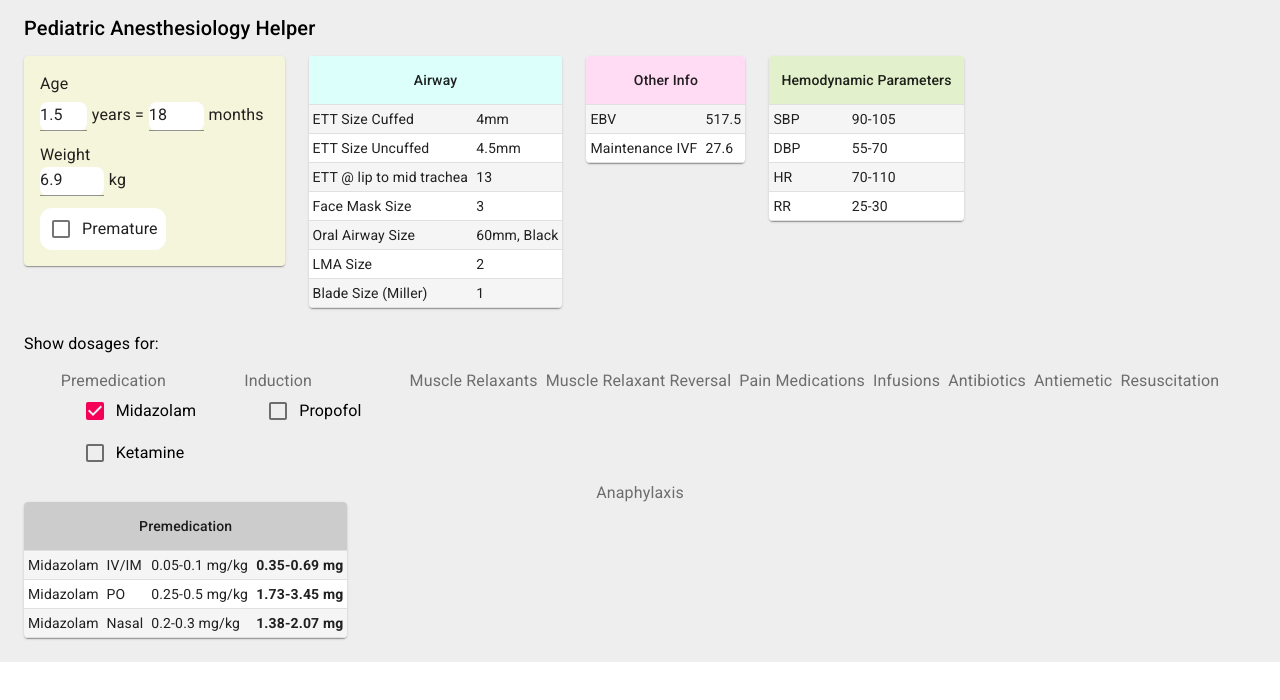
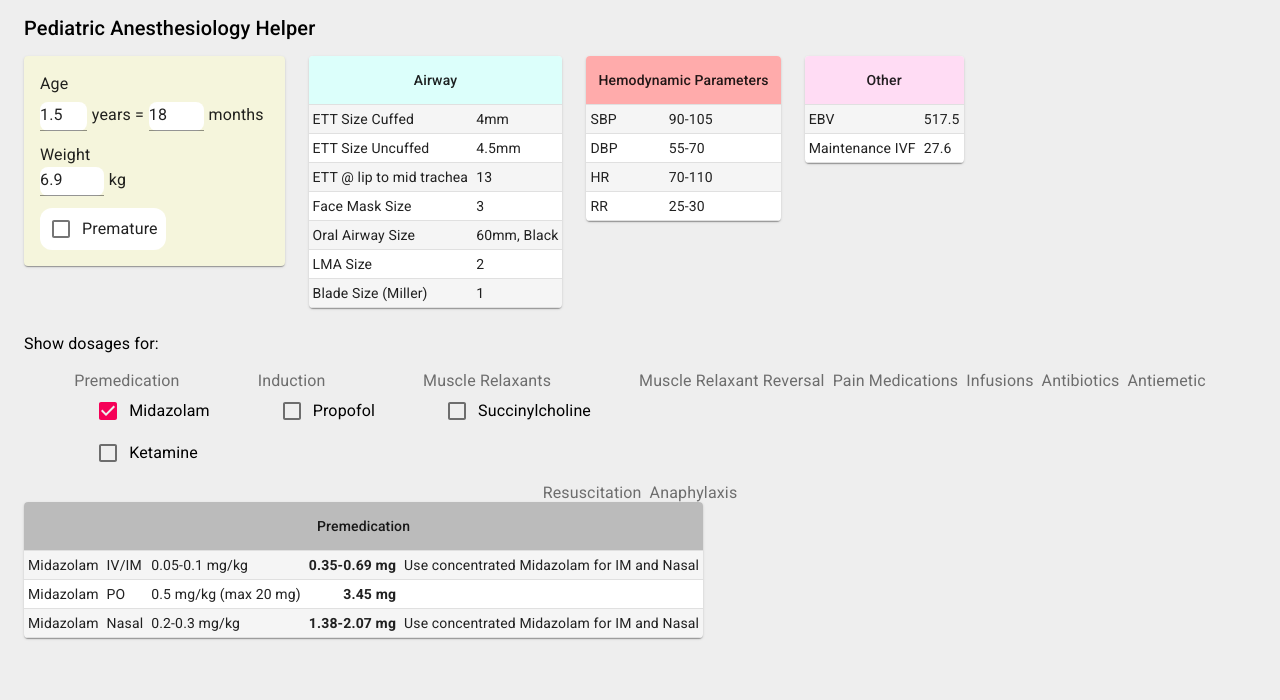
Before and after one commit to carlgao/carlgao.github.io, a React (Create React App) app: page / in a window 1280 px wide. Both pictures are taken after a click on the label "Midazolam". Shown: the top 700 px of the page. Built offline with nearby package versions, Linux system fonts and the light colour scheme; the HTML template or start-up script is replaced by a standard one.

Commit message:
custom formulas; styling

```diff
--- a/src/App.js
+++ b/src/App.js
@@ -21,7 +21,6 @@ const catCountsDefault = DEBUG ? { 0: 1, 1: 1 } : {};
 const prematureDefault = DEBUG ? true : false;
 
 const useStyles = makeStyles({
-  root: { backgroundColor: "#EEEEEE" },
   title: {
     paddingBottom: 12,
     paddingTop: 12,
@@ -66,7 +65,7 @@ export default function App() {
   const classes = useStyles();
 
   return (
-    <Container maxWidth={false} className={classes.root}>
+    <Container maxWidth={false}>
       <Typography className={classes.title} variant="h6">
         Pediatric Anesthesiology Helper
       </Typography>
@@ -81,13 +80,14 @@ export default function App() {
           premature={premature}
           onPrematureChange={setPremature}
         />
-        <NonMedOutput age={months / 12} weight={weight} premature={premature} />
+        <NonMedOutput age={years} weight={weight} premature={premature} />
       </div>
       <MedsInput categories={CATEGORIES} onChange={handleMedChange} />
       <MedsOutput
         catCounts={catCounts}
         categories={CATEGORIES}
         medIdSet={medIdSet}
+        age={years}
         weight={weight}
       />
     </Container>
--- a/src/MedsOutput.js
+++ b/src/MedsOutput.js
@@ -1,40 +1,71 @@
 import React from "react";
 // Resources
 import { withStyles, makeStyles } from "@material-ui/core/styles";
-import { id } from "./data.js";
+import { id, roundToHundredth } from "./data.js";
 // Components
 import StripedTable from "./StripedTable";
-import TableCell from "@material-ui/core/TableCell";
 
-const roundToHundredth = (num) => Math.round(num * 100) / 100;
-
-const genDosage = (low, high, weight, units) => {
-  if (high) {
-    return (
-      roundToHundredth(low * weight).toString() +
-      "-" +
-      roundToHundredth(high * weight) +
-      " " +
-      units
-    );
-  }
-  return roundToHundredth(low * weight).toString() + units;
+const genDefaultFormula = (low, high, max, units) => {
+  const formula =
+    high !== undefined ? `${low}-${high} ${units}/kg` : `${low} ${units}/kg`;
+  return max !== undefined ? `${formula} (max ${max} ${units})` : formula;
 };
 
-const genRows = (i, meds, medIdSet, weight) => {
+const genDefaultDosage = (weight, low, high, max, units) => {
+  if (max === undefined) {
+    max = Number.MAX_SAFE_INTEGER;
+  }
+
+  const lowDose = roundToHundredth(low * weight);
+  if (lowDose >= max) {
+    return `${max} ${units}`;
+  }
+
+  if (high === undefined) {
+    return `${lowDose} ${units}`;
+  }
+
+  const highDose = roundToHundredth(high * weight);
+  if (highDose >= max) {
+    return `${lowDose}-${max} ${units}`;
+  }
+  return `${lowDose}-${highDose} ${units}`;
+};
+
+const genRows = (i, meds, medIdSet, age, weight) => {
   let rows = [];
   meds.map(({ med, routes }, j) =>
     medIdSet.has(id(i, j))
-      ? routes.map(({ route, low, high, units }) =>
+      ? routes.map(({ route, low, high, max, units, customFormula, notes }) => {
+          let formula;
+          let dosage;
+          if (customFormula !== undefined) {
+            if (
+              low !== undefined ||
+              high !== undefined ||
+              units !== undefined ||
+              max !== undefined
+            ) {
+              console.log(
+                "Warning: custom formula provided but default keys provided as well"
+              );
+            }
+            formula = customFormula.str;
+            dosage = customFormula.func(age, weight);
+          } else {
+            formula = genDefaultFormula(low, high, max, units);
+            dosage = genDefaultDosage(weight, low, high, max, units);
+          }
           rows.push([
             med,
             route,
-            `${low}-${high} ${units}/kg`,
+            formula,
             <div style={{ textAlign: "right", fontWeight: "bold" }}>
-              {genDosage(low, high, weight, units)}
+              {dosage}
             </div>,
-          ])
-        )
+            notes,
+          ]);
+        })
       : null
   );
   return rows;
@@ -44,13 +75,17 @@ export default function MedsOutput({
   catCounts,
   categories,
   medIdSet,
+  age,
   weight,
 }) {
   return (
     <>
       {categories.map(({ cat, meds }, i) =>
         catCounts[i] !== undefined && catCounts[i] > 0 ? (
-          <StripedTable title={cat} rows={genRows(i, meds, medIdSet, weight)} />
+          <StripedTable
+            title={cat}
+            rows={genRows(i, meds, medIdSet, age, weight)}
+          />
         ) : null
       )}
     </>
--- a/src/NonMedOutput.js
+++ b/src/NonMedOutput.js
@@ -9,7 +9,7 @@ const roundToNearestHalf = (num) => {
 };
 
 const genUncuffedEttSize = (age) => {
-  if (age == 0) {
+  if (age === 0) {
     return "-";
   }
   if (age <= 1 / 12) {
@@ -33,7 +33,7 @@ const genUncuffedEttSize = (age) => {
 };
 
 const genCuffedEttSize = (age) => {
-  if (age == 0) {
+  if (age === 0) {
     return "-";
   }
   return age > 1
@@ -42,7 +42,7 @@ const genCuffedEttSize = (age) => {
 };
 
 const genEttLipToMidTrachea = (age) => {
-  if (age == 0) {
+  if (age === 0) {
     return "-";
   }
   if (age < 1) {
@@ -57,7 +57,7 @@ const genEttLipToMidTrachea = (age) => {
 };
 
 const genFaceMaskSize = (age) => {
-  if (age == 0) {
+  if (age === 0) {
     return "-";
   }
   if (age <= 1 / 12) {
@@ -76,7 +76,7 @@ const genFaceMaskSize = (age) => {
 };
 
 const genOralAirwaySize = (age, premature) => {
-  if (age == 0) {
+  if (age === 0) {
     return "-";
   }
   if (age <= 1 / 12) {
@@ -98,7 +98,7 @@ const genOralAirwaySize = (age, premature) => {
 };
 
 const genEbv = (age, weight, premature) => {
-  if (age == 0 || weight == 0) {
+  if (age === 0 || weight === 0) {
     return "-";
   }
   if (age <= 1 / 12) {
@@ -117,7 +117,7 @@ const genEbv = (age, weight, premature) => {
 };
 
 const genLmaSize = (age) => {
-  if (age == 0) {
+  if (age === 0) {
     return "-";
   }
   if (age <= 1 / 12) {
@@ -142,7 +142,7 @@ const genLmaSize = (age) => {
 };
 
 const genBladeSize = (age, premature) => {
-  if (age == 0) {
+  if (age === 0) {
     return "-";
   }
   if (age <= 1 / 12 && premature) {
@@ -158,7 +158,7 @@ const genBladeSize = (age, premature) => {
 };
 
 const genMaintenanceIvf = (weight) => {
-  if (weight == 0) {
+  if (weight === 0) {
     return "-";
   }
   if (weight <= 10) {
@@ -171,7 +171,7 @@ const genMaintenanceIvf = (weight) => {
 };
 
 const genSbp = (age, premature) => {
-  if (age == 0) {
+  if (age === 0) {
     return "-";
   }
   if (age <= 1 / 12 && premature) {
@@ -199,7 +199,7 @@ const genSbp = (age, premature) => {
 };
 
 const genDbp = (age, premature) => {
-  if (age == 0) {
+  if (age === 0) {
     return "-";
   }
   if (age <= 1 / 12 && premature) {
@@ -221,7 +221,7 @@ const genDbp = (age, premature) => {
 };
 
 const genHr = (age, premature) => {
-  if (age == 0) {
+  if (age === 0) {
     return "-";
   }
   if (age <= 1 / 12 && premature) {
@@ -249,7 +249,7 @@ const genHr = (age, premature) => {
 };
 
 const genRr = (age, premature) => {
-  if (age == 0) {
+  if (age === 0) {
     return "-";
   }
   if (age <= 1 / 12 && premature) {
@@ -295,16 +295,8 @@ export default function NonMedOutput({ age, weight, premature }) {
         ]}
       />
       <StripedTable
-        title="Other Info"
-        headColor="#FFDCF4"
-        rows={[
-          ["EBV", genEbv(age, weight, premature)],
-          ["Maintenance IVF", genMaintenanceIvf(weight)],
-        ]}
-      />
-      <StripedTable
         title="Hemodynamic Parameters"
-        headColor="#E2F0CB"
+        headColor="#FFABAB"
         rows={[
           ["SBP", genSbp(age, premature)],
           ["DBP", genDbp(age, premature)],
@@ -312,6 +304,14 @@ export default function NonMedOutput({ age, weight, premature }) {
           ["RR", genRr(age, premature)],
         ]}
       />
+      <StripedTable
+        title="Other"
+        headColor="#FFDCF4"
+        rows={[
+          ["EBV", genEbv(age, weight, premature)],
+          ["Maintenance IVF", genMaintenanceIvf(weight)],
+        ]}
+      />
     </div>
   );
 }
--- a/src/StripedTable.js
+++ b/src/StripedTable.js
@@ -23,7 +23,7 @@ const useStyles = makeStyles({
   },
 });
 
-export default function StripedTable({ title, rows, headColor = "#CCCCCC" }) {
+export default function StripedTable({ title, rows, headColor = "#BBBBBB" }) {
   const classes = useStyles();
   return (
     <CustomCard>
--- a/src/data.js
+++ b/src/data.js
@@ -14,9 +14,9 @@ const CATEGORIES = [
           },
           {
             route: "PO",
-            low: 0.25,
-            high: 0.5,
+            low: 0.5,
             units: "mg",
+            max: 20,
           },
           {
             route: "Nasal",
@@ -58,7 +58,31 @@ const CATEGORIES = [
   },
   {
     cat: "Muscle Relaxants",
-    meds: [],
+    meds: [
+      {
+        med: "Succinylcholine",
+        routes: [
+          {
+            route: "IV",
+            customFormula: {
+              str: "<1y: 2-3 mg/kg, >1y: 1-2 mg/kg",
+              func: (age, weight) => {
+                if (age === 0 || weight === 0) return "";
+                return `${roundToHundredth(
+                  age < 1 ? 2 * weight : weight
+                )}-${roundToHundredth(age < 1 ? 3 * weight : 2 * weight)} mg`;
+              },
+            },
+          },
+          {
+            route: "IM",
+            low: 4,
+            high: 5,
+            units: "mg",
+          },
+        ],
+      },
+    ],
   },
   {
     cat: "Muscle Relaxant Reversal",
@@ -92,4 +116,6 @@ const CATEGORIES = [
 
 const id = (i, j) => i.toString() + "," + j.toString();
 
-export { CATEGORIES, id };
+const roundToHundredth = (num) => Math.round(num * 100) / 100;
+
+export { CATEGORIES, id, roundToHundredth };
--- a/src/index.css
+++ b/src/index.css
@@ -1,13 +1,14 @@
 body {
+  background-color: #eeeeee;
   margin: 0;
-  font-family: -apple-system, BlinkMacSystemFont, 'Segoe UI', 'Roboto', 'Oxygen',
-    'Ubuntu', 'Cantarell', 'Fira Sans', 'Droid Sans', 'Helvetica Neue',
+  font-family: -apple-system, BlinkMacSystemFont, "Segoe UI", "Roboto", "Oxygen",
+    "Ubuntu", "Cantarell", "Fira Sans", "Droid Sans", "Helvetica Neue",
     sans-serif;
   -webkit-font-smoothing: antialiased;
   -moz-osx-font-smoothing: grayscale;
 }
 
 code {
-  font-family: source-code-pro, Menlo, Monaco, Consolas, 'Courier New',
+  font-family: source-code-pro, Menlo, Monaco, Consolas, "Courier New",
     monospace;
 }
```
Also changed, not shown: 1 other file (tests, documents, lock files or other folders).
